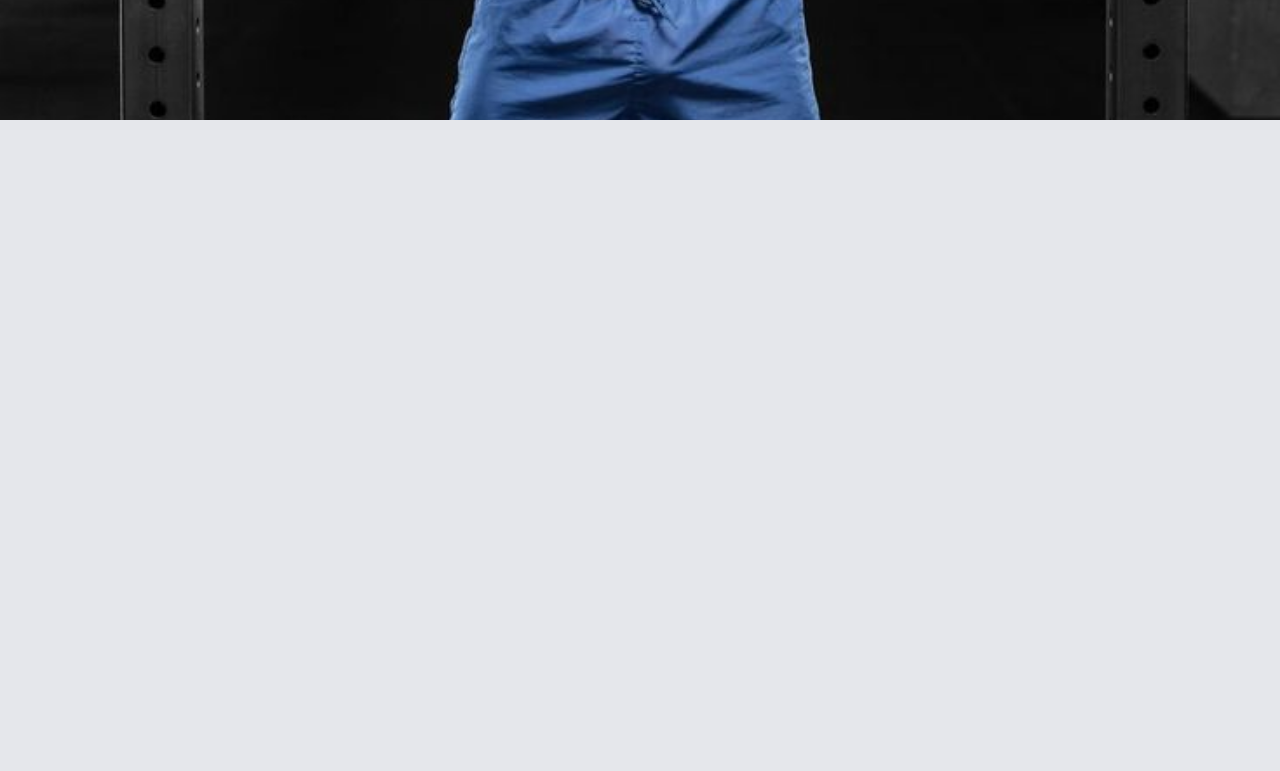
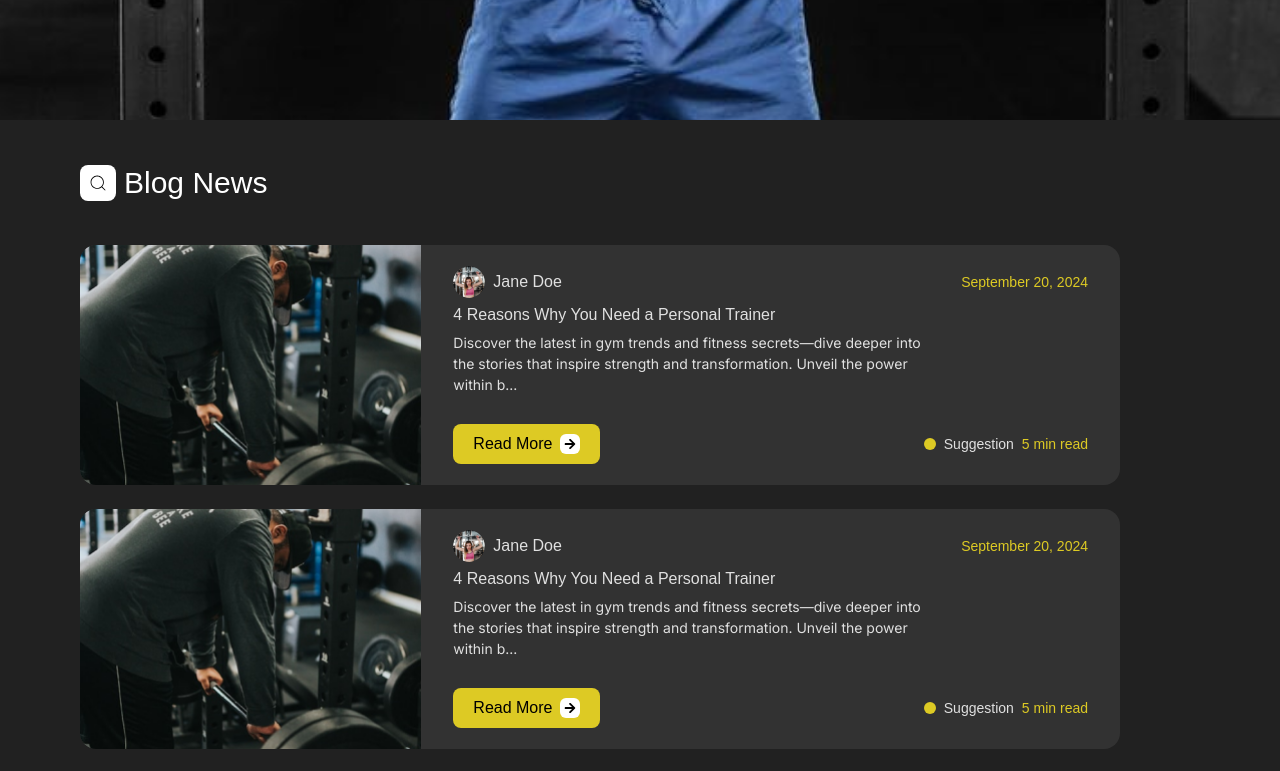
Before and after one commit to eyoaab/Gym-Management-Website, a React (Create React App) app in the folder front-end/gym-management-system/: page /blogs in a window 1280 px wide. Shown: the part 680-1451 px from the top of the page. Before the commit the page ends 800 px from the top, so only its background shows below. Built offline with nearby package versions, Linux system fonts and the light colour scheme; a web font is replaced by a local one.

Commit message:
completed the blog page

```diff
--- a/front-end/gym-management-system/src/pages/blogs-page/blogs-page.jsx
+++ b/front-end/gym-management-system/src/pages/blogs-page/blogs-page.jsx
@@ -8,9 +8,9 @@ function BlogPage() {
   return (
     <div className="flex flex-col">
       <BlogHomePage />
-      {/* <ShowLongBlogs />
-            <ContactPage />
-            <Footer /> */}
+      <ShowLongBlogs />
+      <ContactPage />
+      <Footer />
     </div>
   );
 }
--- a/front-end/gym-management-system/src/pages/blogs-page/components/blogs-side-bar.jsx
+++ b/front-end/gym-management-system/src/pages/blogs-page/components/blogs-side-bar.jsx
@@ -1,22 +1,10 @@
-import React, { useState, useEffect } from 'react';
+import React, { useState, useEffect } from "react";
 import { CiSearch } from "react-icons/ci";
-import ShortBlogCard from './short-blog-card';
+import ShortBlogCard from "./short-blog-card";
 
-const categories = [
-    "Motivational",
-    "Fitness",
-    "Tips",
-    "Popular Trainers",
-];
+const categories = ["Motivational", "Fitness", "Tips", "Popular Trainers"];
 
-const tags = [
-    "Blogs",
-    "Web",
-    "Tips",
-    "Stories",
-    "Trainers",
-    "Modern",
-];
+const tags = ["Blogs", "Web", "Tips", "Stories", "Trainers", "Modern"];
 
 const CategoryItem = ({ name }) => (
   <li className="text-sm text-black flex items-center space-x-2">
@@ -26,7 +14,7 @@ const CategoryItem = ({ name }) => (
 );
 
 const TagItem = ({ name }) => (
-    <div className='rounded-lg bg-darkYellow flex items-center justify-center text-[16px] px-3 py-2'>
+  <div className="rounded-lg bg-darkYellow flex items-center justify-center text-[16px] px-3 py-2">
     {name}
   </div>
 );
@@ -42,15 +30,15 @@ function BlogsSideBar() {
 
   return (
     <div
-            className={`w-1/2 p-5 pr-10 flex flex-col items-start text-start bg-white space-y-5 transition-transform duration-1000 ease-in-out rounded-lg ${
-                isVisible ? 'transform translate-x-0' : 'transform -translate-x-full'
+      className={`w-[90%] lg:w-[50%] md:w-4/6 p-5  flex flex-col items-start text-start bg-white space-y-5 transition-transform duration-1000 ease-in-out rounded-lg ${
+        isVisible ? "transform translate-x-0" : "transform -translate-x-full"
       }`}
     >
       {/* Search Bar */}
-            <div className='rounded-md w-full bg-classBg opacity-60 opacity-2 flex items-center justify-between p-3'>
+      <div className="rounded-md w-full bg-classBg opacity-60 opacity-2 flex items-center justify-between p-3">
         <input
           type="text"
-                    className='w-full border-none placeholder:italic placeholder-gray-200 text-white bg-transparent focus:outline-none '
+          className="w-full border-none placeholder:italic placeholder-gray-200 text-white bg-transparent focus:outline-none "
           placeholder="Search blogs..."
           aria-label="Search blogs"
         />
@@ -59,8 +47,8 @@ function BlogsSideBar() {
 
       {/* Categories */}
       <div className="w-full">
-                <h1 className='font-saira text-[20px] mb-3'>Categories</h1>
-                <ul className='pl-7 space-y-2'>
+        <h1 className="font-saira text-[20px] mb-3">Categories</h1>
+        <ul className="pl-7 space-y-2">
           {categories.map((category, index) => (
             <CategoryItem key={index} name={category} />
           ))}
@@ -69,8 +57,8 @@ function BlogsSideBar() {
 
       {/* Latest Blogs */}
       <div className="w-full">
-                <h1 className='font-saira text-[20px] mb-3'>Latest Blogs</h1>
-                <div className='flex flex-col space-y-4'>
+        <h1 className="font-saira text-[20px] mb-3">Latest Blogs</h1>
+        <div className="flex flex-col space-y-4">
           {[...Array(3)].map((_, index) => (
             <ShortBlogCard key={index} />
           ))}
@@ -79,8 +67,8 @@ function BlogsSideBar() {
 
       {/* Popular Tags */}
       <div className="w-full">
-                <h1 className='font-saira text-[20px] mb-3'>Popular Tags</h1>
-                <div className='grid grid-cols-3 gap-3'>
+        <h1 className="font-saira text-[20px] mb-3">Popular Tags</h1>
+        <div className="grid grid-cols-3 gap-3">
           {tags.map((tag, index) => (
             <TagItem key={index} name={tag} />
           ))}
--- a/front-end/gym-management-system/src/pages/blogs-page/components/long-blog-card.jsx
+++ b/front-end/gym-management-system/src/pages/blogs-page/components/long-blog-card.jsx
@@ -37,12 +37,16 @@ function LongBlogAppCard() {
   return (
     <div className="bg-darkGray w-6/7 rounded-2xl flex flex-row pr-4 h-60">
       {/* Blog Image Section */}
-      <div className="h-full w-1/3 overflow-hidden rounded-2xl">
-        <img src={blogImage} alt="Blog" className="object-cover h-full w-full" />
+      <div className="h-full w-1/3 overflow-hidden rounded-tl-2xl rounded-bl-2xl hidden sm:block ">
+        <img
+          src={blogImage}
+          alt="Blog"
+          className="object-cover h-full w-full"
+        />
       </div>
 
       {/* Content Section */}
-      <div className="flex-1 flex flex-col justify-evenly pl-8 p-4">
+      <div className="flex-1 flex flex-col justify-evenly pl:2 md:pl-8 p-4">
         {/* Header Section */}
         <div className="flex flex-row justify-between items-center">
           {/* Profile Info */}
@@ -61,21 +65,21 @@ function LongBlogAppCard() {
         </div>
 
         {/* Title */}
-        <h1 className="font-saira text-blogText text-[16px] w-2/3 text-left">
+        <h1 className="font-saira text-blogText text-[16px] md:w-2/3 w-full text-left">
           4 Reasons Why You Need a Personal Trainer
         </h1>
 
         {/* Description */}
-        <p className="text-blogText text-[14px] font-inter mb-6 text-left w-3/4">
+        <p className="text-blogText text-[14px] font-inter mb-6 text-left md:w-3/4 w-full">
           {truncatedText}
         </p>
 
         {/* Buttons Section */}
         <div className="flex flex-row justify-between items-center">
           {/* Read More Button */}
-          <div className="flex items-center bg-darkYellow text-black py-2 px-5 rounded-lg cursor-pointer md-px-2 md-py-1">
+          <div className="flex items-center bg-darkYellow text-black md:py-2 md:px-5 px-3 py-1 rounded-lg cursor-pointer md-px-2 md-py-1">
             <span className="font-light">Read More</span>
-            <div className="bg-white rounded-md w-6 h-6 flex justify-center items-center md-ml-1 md-w-4 md-h-4 ml-2">
+            <div className="bg-white rounded-md w-5 h-5 flex justify-center items-center md-ml-1 md-w-6 md-h-6 ml-2">
               <FaArrowRight size={12} />
             </div>
           </div>
@@ -83,7 +87,7 @@ function LongBlogAppCard() {
           {/* Reading Time Info */}
           <div className="text-sm text-blogText flex flex-row items-center space-x-2">
             <div className="h-3 w-3 rounded-full bg-darkYellow"></div>
-            <p>Suggestion</p>
+            <p className="hidden md:block">Suggestion</p>
             <p className="text-darkYellow">5 min read</p>
           </div>
         </div>
--- a/front-end/gym-management-system/src/pages/blogs-page/components/short-blog-card.jsx
+++ b/front-end/gym-management-system/src/pages/blogs-page/components/short-blog-card.jsx
@@ -4,10 +4,10 @@ import ProfileImg from "../../../assets/images/profile.png";
 
 function ShortBlogCard() {
   return (
-    <div className="pl-2 first-letter pr-5 py-2 rounded-lg flex flex-row bg-cardColor items-center justify-center shadow-md hover:shadow-lg transition-shadow duration-300">
+    <div className="pl-2 first-letter pr-2 lg:pr-4 py-2 rounded-lg flex flex-row bg-cardColor items-center justify-center shadow-md hover:shadow-lg transition-shadow duration-300">
       {/* Blog Image Section */}
       <div
-        className="h-[80px] w-[80px] lg:h-[100px] lg:w-[100px] bg-cover bg-center bg-no-repeat rounded-lg mb-4 lg:mb-0"
+        className=" hidden sm:block h-[80px] w-[80px] lg:h-[100px] lg:w-[100px] bg-cover bg-center bg-no-repeat rounded-lg mb-4 lg:mb-0"
         style={{ backgroundImage: `url(${BlogImage})` }}
       ></div>
 
@@ -20,8 +20,8 @@ function ShortBlogCard() {
         </div>
 
         {/* Blog Title */}
-        <div className="mx-5 lg:mx-20 ">
-          <h1 className="font-saira max-w-xl text-white text-lg lg:text-xl text-center mb-4 break-words mx-auto">
+        <div className="mx-2 lg:mx-20 ">
+          <h1 className="font-saira  text-white text-md lg:text-xl text-center mb-4 break-words mx-auto">
             4 Reasons Why You Need a <br />
             Personal Trainer
           </h1>
--- a/front-end/gym-management-system/src/pages/blogs-page/show-long-blogs.jsx
+++ b/front-end/gym-management-system/src/pages/blogs-page/show-long-blogs.jsx
@@ -1,33 +1,35 @@
-import React,{useState} from 'react';
-import LongBlogAppCard from './components/long-blog-card';
+import React, { useState } from "react";
+import LongBlogAppCard from "./components/long-blog-card";
 import { CiSearch } from "react-icons/ci";
-import BlogsSideBar from './components/blogs-side-bar';
-
+import BlogsSideBar from "./components/blogs-side-bar";
 
 function ShowLongBlogs() {
-  const [isSidebarOpen,setIsSidebarOpen] = useState(false);
+  const [isSidebarOpen, setIsSidebarOpen] = useState(false);
 
   const handleToggleSidebar = () => {
     setIsSidebarOpen(!isSidebarOpen);
   };
   return (
-    <div className='flex flex-col bg-classBg pl-20 pr-40'>
-        <div className='flex flex-row items-center py-10 space-x-2' onClick={handleToggleSidebar}>
-            <div className='rounded-lg flex items-center justify-cente p-2 bg-white'>
-            <CiSearch size={20}/>
-
-            </div>
-            <h1 className='font-saira text-white text-[30px]'>Blog News</h1>
-
+    <div className="flex flex-col bg-classBg lg:pl-20 pl-10 pr-10 lg:pr-40">
+      <div
+        className="flex flex-row items-center py-10 space-x-2"
+        onClick={handleToggleSidebar}
+      >
+        <div className="rounded-lg flex items-center justify-cente p-2 bg-white">
+          <CiSearch size={20} />
         </div>
+        <h1 className="font-saira text-white text-[30px]">Blog News</h1>
+      </div>
 
       {/* Second column for blog cards */}
-      { !isSidebarOpen  && <div className='flex flex-col space-y-6'>
-        <LongBlogAppCard />
-        <LongBlogAppCard />
-        <LongBlogAppCard />
-        <LongBlogAppCard />
-      </div>}
+      {!isSidebarOpen && (
+        <div className="flex flex-col space-y-6">
+          <LongBlogAppCard />
+          <LongBlogAppCard />
+          <LongBlogAppCard />
+          <LongBlogAppCard />
+        </div>
+      )}
 
       {/* Sidebar */}
       {isSidebarOpen && <BlogsSideBar />}
```
Lines whose indentation alone changed are shown as unchanged.
